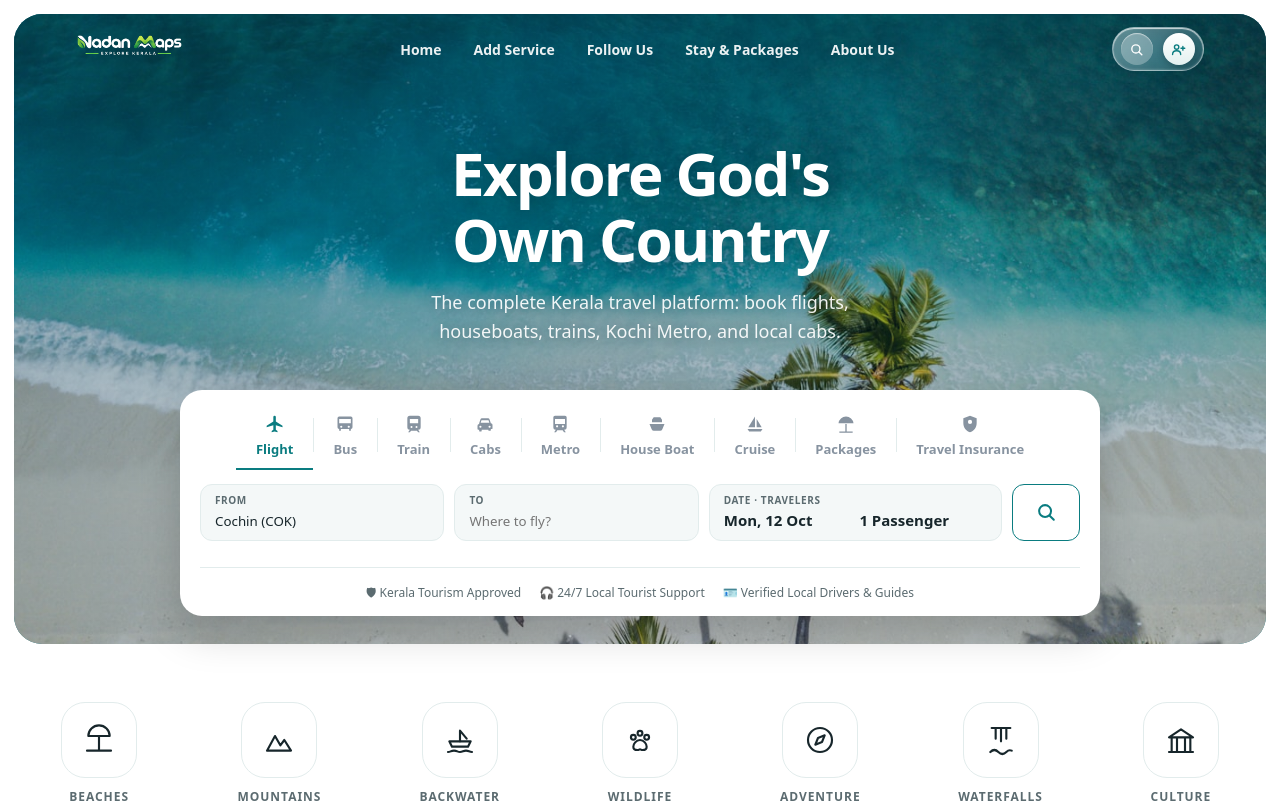
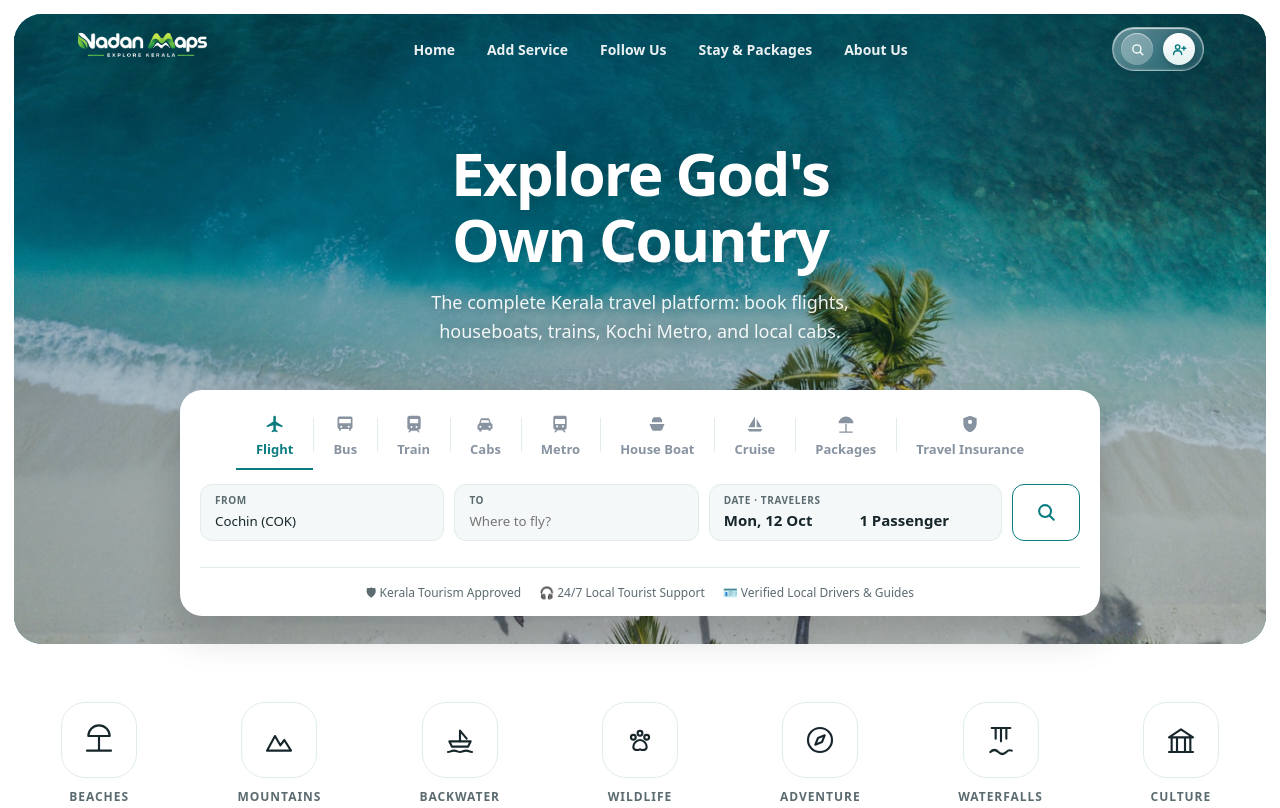
Before and after one commit to NadanMaps/Nadan-Maps, a plain HTML site: page index.html in a window 1280 px wide. Shown: the top 808 px of the page. Drawn offline with Linux system fonts and the light colour scheme.

Commit message:
Update index.html

```diff
--- a/index.html
+++ b/index.html
@@ -24,7 +24,7 @@ a{color:inherit;text-decoration:none}
 .hero>.wrap{position:relative}
 @media (max-width:700px){.hbg{object-position:68% center}}
 nav{display:flex;align-items:center;justify-content:space-between;height:70px}
-nav img{height:40px;width:auto}
+nav img{height:50px;width:auto}
 .links{display:flex;gap:28px;font-weight:600;font-size:14px}
 .links a{opacity:.92;padding:6px 2px}
 .links a:hover{opacity:1;text-decoration:underline}
```
